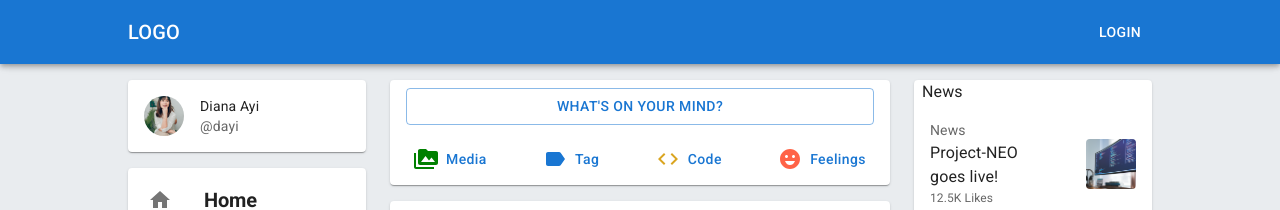
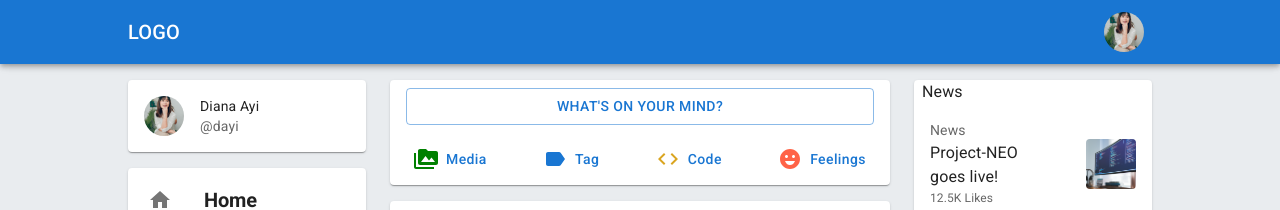
Before and after one commit to jpzambranoleon/project-neo-front-end, a React (Create React App) app: page / in a window 1280 px wide. Shown: the top 210 px of the page. Built offline with nearby package versions, Linux system fonts and the light colour scheme.

Commit message:
updated Navbar.jsx

```diff
--- a/src/components/Navbar.jsx
+++ b/src/components/Navbar.jsx
@@ -1,5 +1,5 @@
 import { AccountCircle, Cancel, Mail, Menu, Notifications, Search } from "@mui/icons-material";
-import { alpha, AppBar, Avatar, Badge, InputBase, Toolbar, Typography, styled, Box, IconButton, CardMedia, CardActionArea, Button } from "@mui/material"
+import { alpha, AppBar, Avatar, Badge, InputBase, Toolbar, Typography, styled, Box, IconButton, CardMedia, CardActionArea, Button, Tooltip } from "@mui/material"
 import { useState } from "react";
 
 const SearchField = styled('div')(({ theme }) => ({
@@ -62,7 +62,11 @@ const Navbar = () => {
                     <Typography variant="h6" component="div" sx={{ flexGrow: 1 }}>
                         LOGO
                     </Typography>
-                    <Button color="inherit">Login</Button>
+                    <Tooltip title="Open settings">
+                        <IconButton>
+                            <Avatar alt="Diana Ayi" src="/assets/person/diana.jpg" />
+                        </IconButton>
+                    </Tooltip>
                 </Toolbar>
             </AppBar>
         </Box>
```
